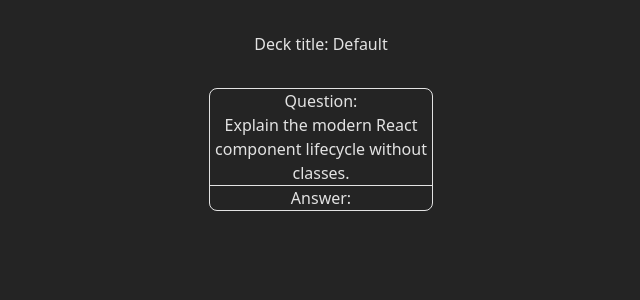
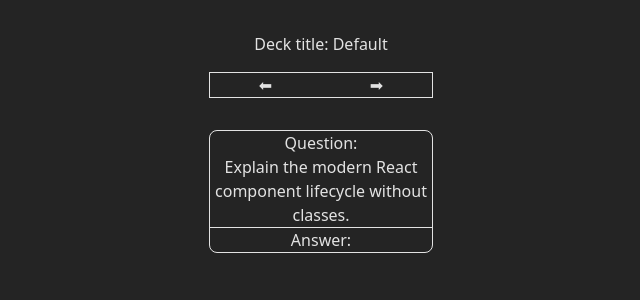
Before and after one commit to ericmadureira/flashdeck, a React (Vite) app: page / in a window 1280 px wide. Shown: the top 300 px of the page, without its empty margins (319-959 px from the left). Built offline with nearby package versions, Linux system fonts and the light colour scheme.

Commit message:
deck nav component

```diff
--- a/src/App.tsx
+++ b/src/App.tsx
@@ -2,12 +2,14 @@
 import './App.css'
 import defaultDeck from "../src/decks/default.json"
 import Card from './components/Card'
+import DeckNav from './components/DeckNav'
 
 function App() {
   const [selectedDeck, setSelectedDeck] = useState(defaultDeck)
   return (
     <div className='flex flex-col text-center'>
 			<p className='mt-8'>Deck title: { selectedDeck.title }</p>
+			<DeckNav />
       {selectedDeck.cards.map(card =>
 				<Card key={card.question} question={card.question} answer={card.answer} />
 			)}
--- /dev/null
+++ b/src/components/DeckNav.tsx
@@ -0,0 +1,10 @@
+const DeckNav = () => {
+	return (
+		<div className="flex border max-w-60 justify-around mt-4">
+			<button className="previousCard">⬅</button>
+			<button className="nextCard">➡</button>
+		</div>
+	)
+}
+
+export default DeckNav
```
